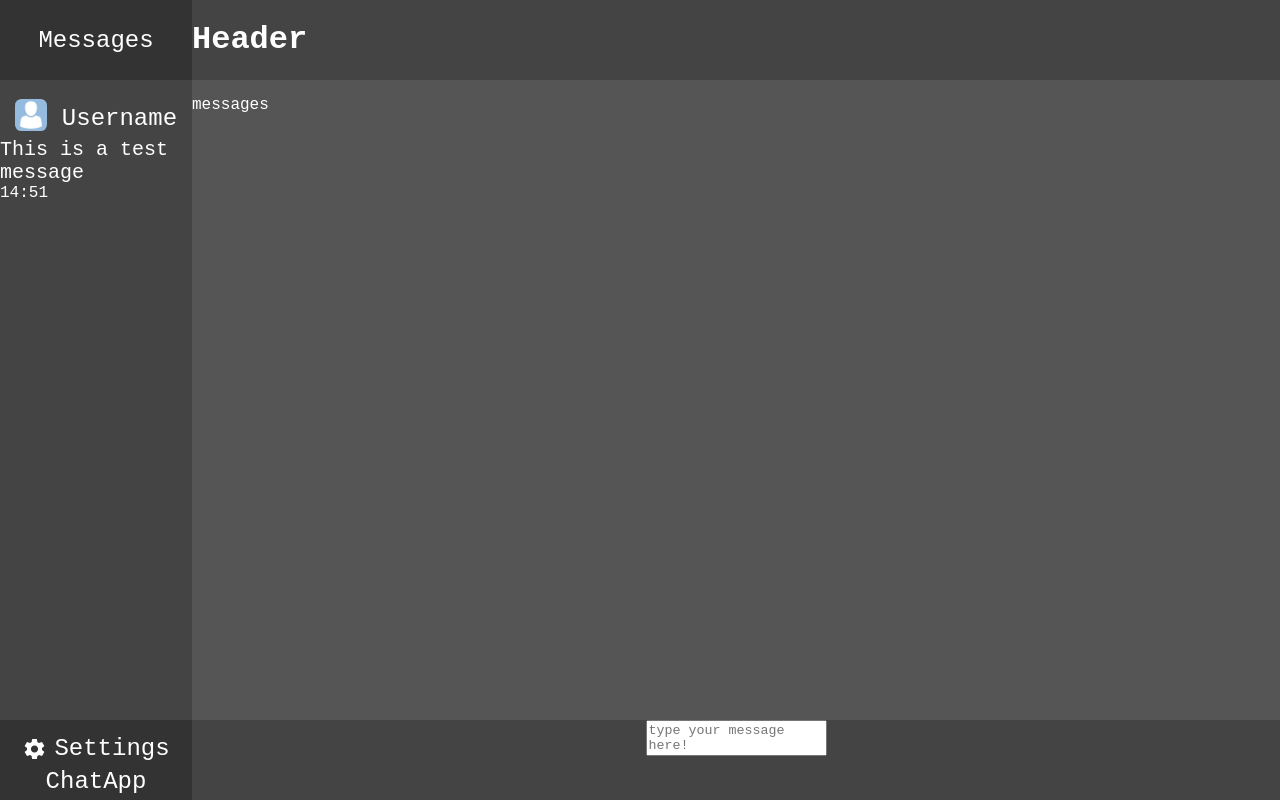
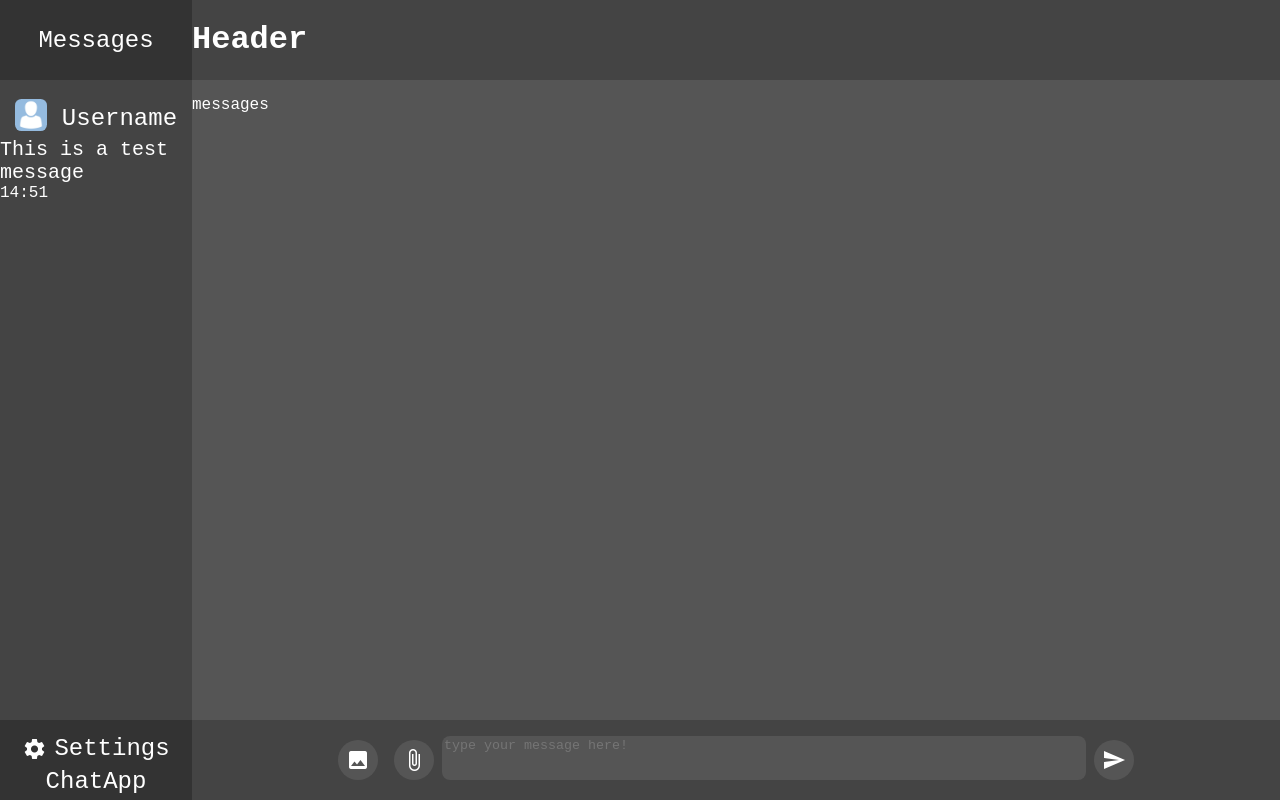
Before and after one commit to vvl10p/Szakdolgozat_Chat, a React (Vite) app in the folder frontend/chat/: page /chat in a window 1280 px wide. Built offline with nearby package versions, Linux system fonts and the light colour scheme.

Commit message:
ChatWindow input buttons and textarea css and functionality WIP

```diff
--- a/frontend/chat/src/assets/chatComponents/ChatWindow.css
+++ b/frontend/chat/src/assets/chatComponents/ChatWindow.css
@@ -28,15 +28,67 @@
     width: 100%;
     height: 10vh;
     background-color: #444;
+    display: flex;
+    justify-content: center;
+    align-items: center;
 }
 
 .chatWindowControlInputContainer{
     display: flex;
     align-items: center;
     justify-content: center;
+    flex-wrap: wrap;
     width: 100%;
 }
 
 .chatWindowControlInputField{
     resize: none;
+    width: 40rem;
+    background-color: #555555;
+    color: white;
+    text-align: left;
+    border: none;
+    border-radius: 8px;
+    height: 2.5rem;
 }
+
+.chatWindowControlInputField:hover{
+    background-color: #666666;
+}
+
+.chatWindowControlInputField:focus-visible{
+    resize: none;
+    width: 40rem;
+    background-color: #666666;
+    color: white;
+    text-align: left;
+    outline: #390096 2px solid;
+}
+
+.chatWindowControlButton{
+    display: flex;
+    justify-content: center;
+    align-items: center;
+    text-align: center;
+    border: none;
+    background-color: #555555;
+    color: white;
+    border-radius: 50%;
+    height: 2.5rem;
+    width: 2.5rem;
+    margin: 0 0.5rem 0 0.5rem;
+}
+
+.chatWindowControlButton:hover{
+    display: flex;
+    justify-content: center;
+    align-items: center;
+    text-align: center;
+    border: none;
+    background-color: #666666;
+    color: white;
+    border-radius: 50%;
+    height: 2.5rem;
+    width: 2.5rem;
+    margin: 0 0.5rem 0 0.5rem;
+}
--- a/frontend/chat/src/assets/chatComponents/ChatWindow.tsx
+++ b/frontend/chat/src/assets/chatComponents/ChatWindow.tsx
@@ -1,12 +1,21 @@
 import "./ChatWindow.css"
-import {useState} from "react";
+import {useRef, useState} from "react";
 
 function ChatWindow(){
 
     const [inputText,setInputText] = useState('')
+
+    //const openPicture = null
+    const openFileExplorer = useRef(null)
+    const onFileButtonClick = () => {
+        // eslint-disable-next-line @typescript-eslint/ban-ts-comment
+        // @ts-expect-error
+        openFileExplorer.current.click()
+    };
+
     /*const messageSendRequestOptions = {
         method:"POST",
-        headers:{"Content-type":"application/json"},
+        headers:{"Content-type":"application/json","jwt":localStorage.getItem("jwt")},
         body:JSON.stringify({
             message:inputText
         }
@@ -14,6 +23,8 @@ function ChatWindow(){
 */
     return (
         <>
+            <link href="https://fonts.googleapis.com/icon?family=Material+Icons"
+                  rel="stylesheet"/>
             <div className={"chatWindowContainer"}>
                 <div className={"chatWindowContent"}>
                     <div className={"chatWindowHeaderContainer"}>
@@ -25,16 +36,24 @@ function ChatWindow(){
                     <div className={"chatWindowControlContainer"}>
                         <div className={"chatWindowControlInputContainer"}>
                             <div className={"chatWindowControlPicture"}>
-
+                                <button className={"chatWindowControlButton"} onClick={onFileButtonClick}>
+                                    <span className={"material-icons"}>image</span>
+                                </button>
+                                <input type='file' id='file' ref={openFileExplorer} style={{display: 'none'}}/>
                             </div>
                             <div className={"chatWindowControlFile"}>
-
+                                <button className={"chatWindowControlButton"} onClick={onFileButtonClick}>
+                                    <span className={"material-icons"}>attach_file</span>
+                                </button>
+                                <input type='file' id='file' ref={openFileExplorer} style={{display: 'none'}}/>
                             </div>
                             <div className={"chatWindowControlInput"}>
                                 <textarea className={"chatWindowControlInputField"} onChange={(e)=>(setInputText(e.target.value))} defaultValue={inputText} placeholder={"type your message here!"}></textarea>
                             </div>
                             <div className={"chatWindowControlSend"}>
-
+                                <button className={"chatWindowControlButton"}>
+                                    <span className={"material-icons"}>send</span>
+                                </button>
                             </div>
                         </div>
                     </div>
```
